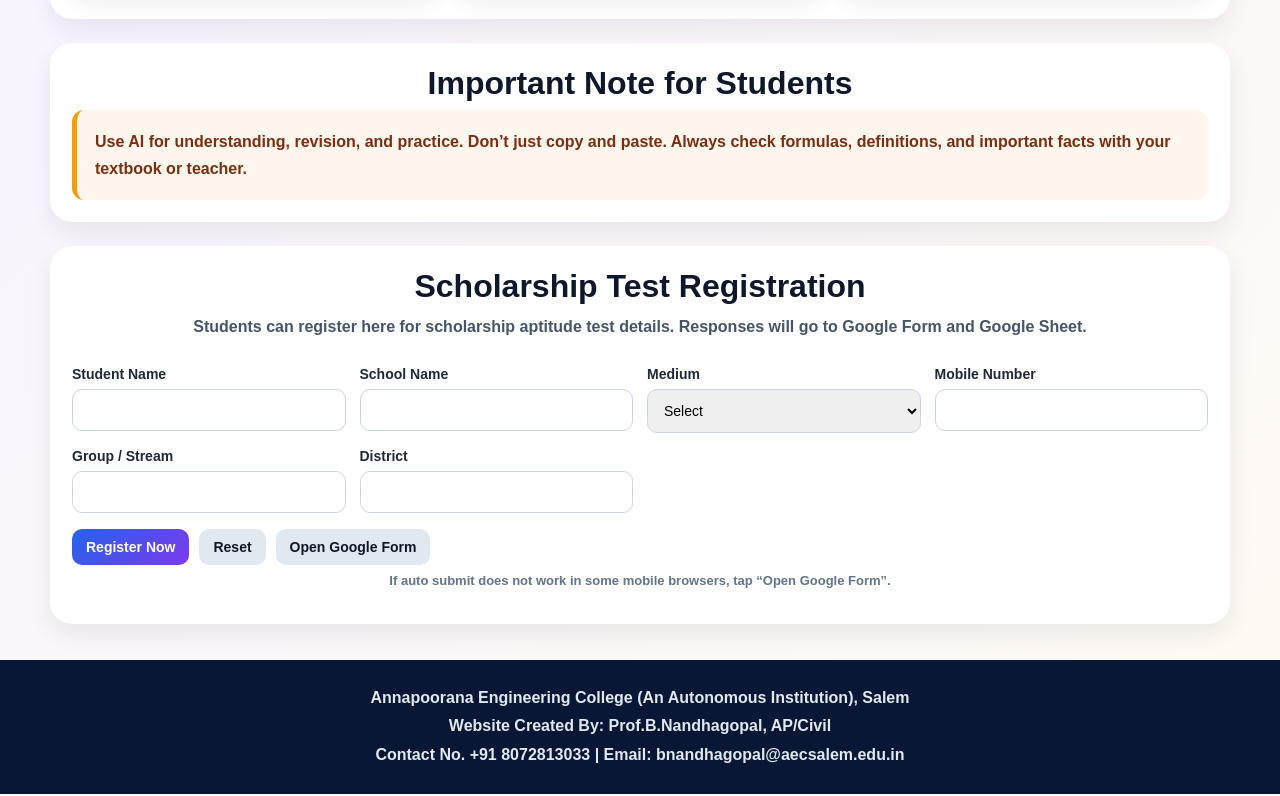
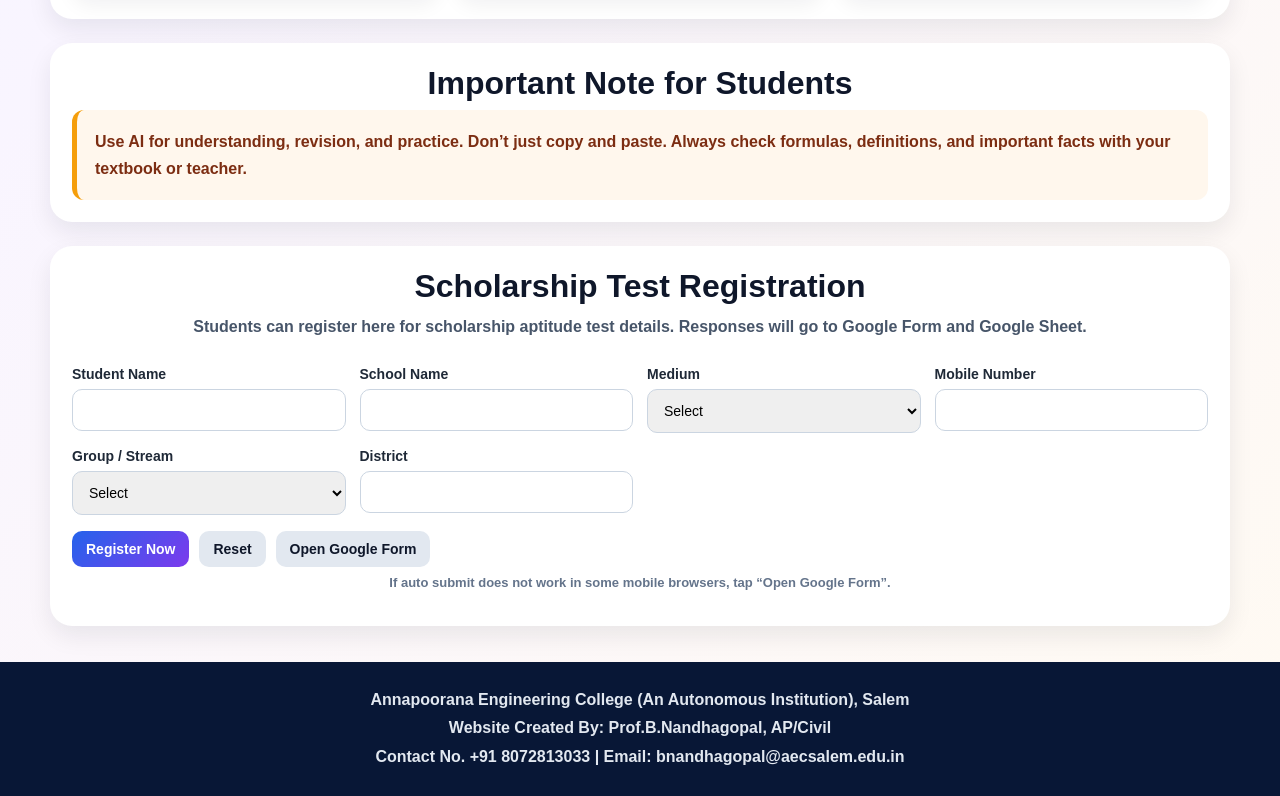
Before and after one commit to boopathinandhu/Ai-tool-for-2-students-, a plain HTML site: page index.html in a window 1280 px wide. Shown: the part 1813-2609 px from the top of the page. Drawn offline with Linux system fonts and the light colour scheme.

Commit message:
Replace text input with select dropdown for group

```diff
--- a/index.html
+++ b/index.html
@@ -513,7 +513,13 @@
 
       <div>
         <label id="labelGroup">Group / Stream</label>
-        <input id="group" type="text" name="entry.2031149044">
+        <select id="Group" name="entry.2031149044">
+          <option value="">Select</option>
+          <option value="Maths Biology"</option>Maths Biology</option>
+          <option value="Maths Computer Science">Maths Computer Science</option>
+          <option value="Vocational">Vocational</option>
+          <option value="Arts">Arts</option>
+          </select>
       </div>
 
       <div>
```
